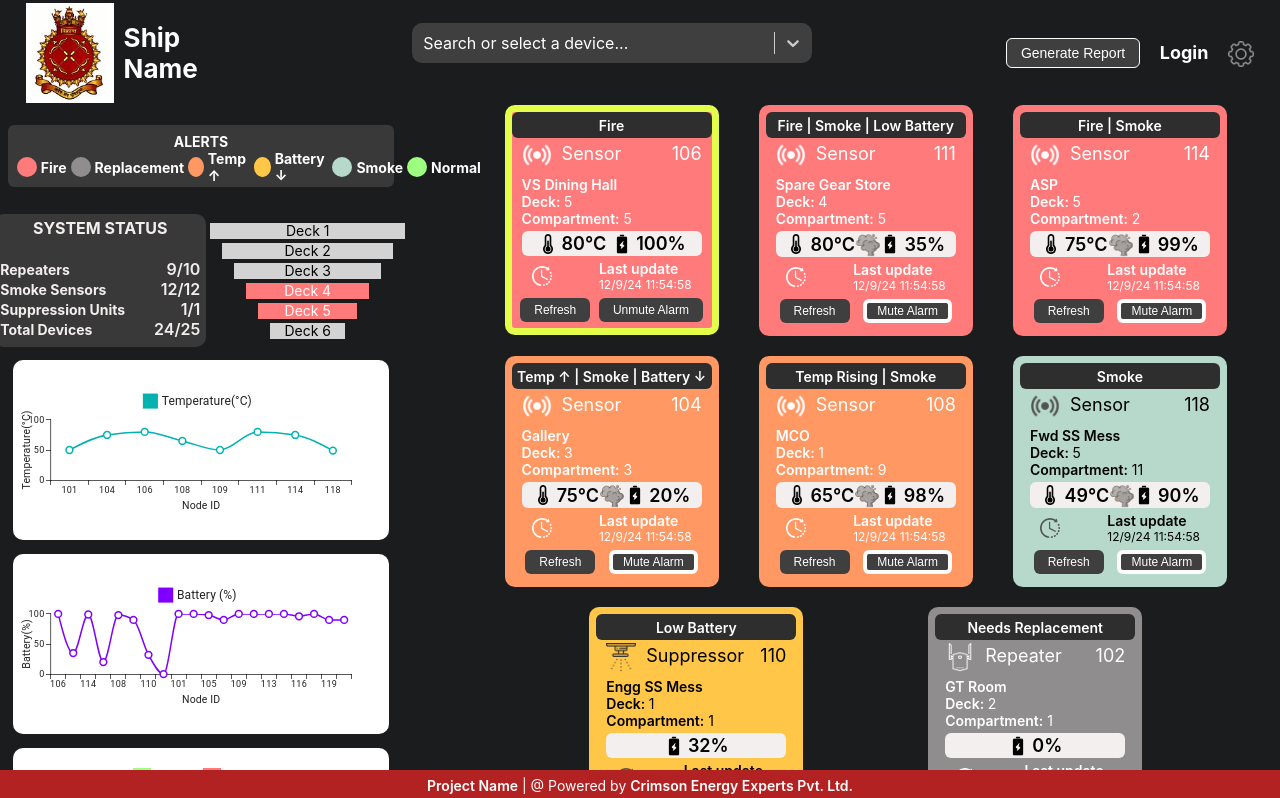
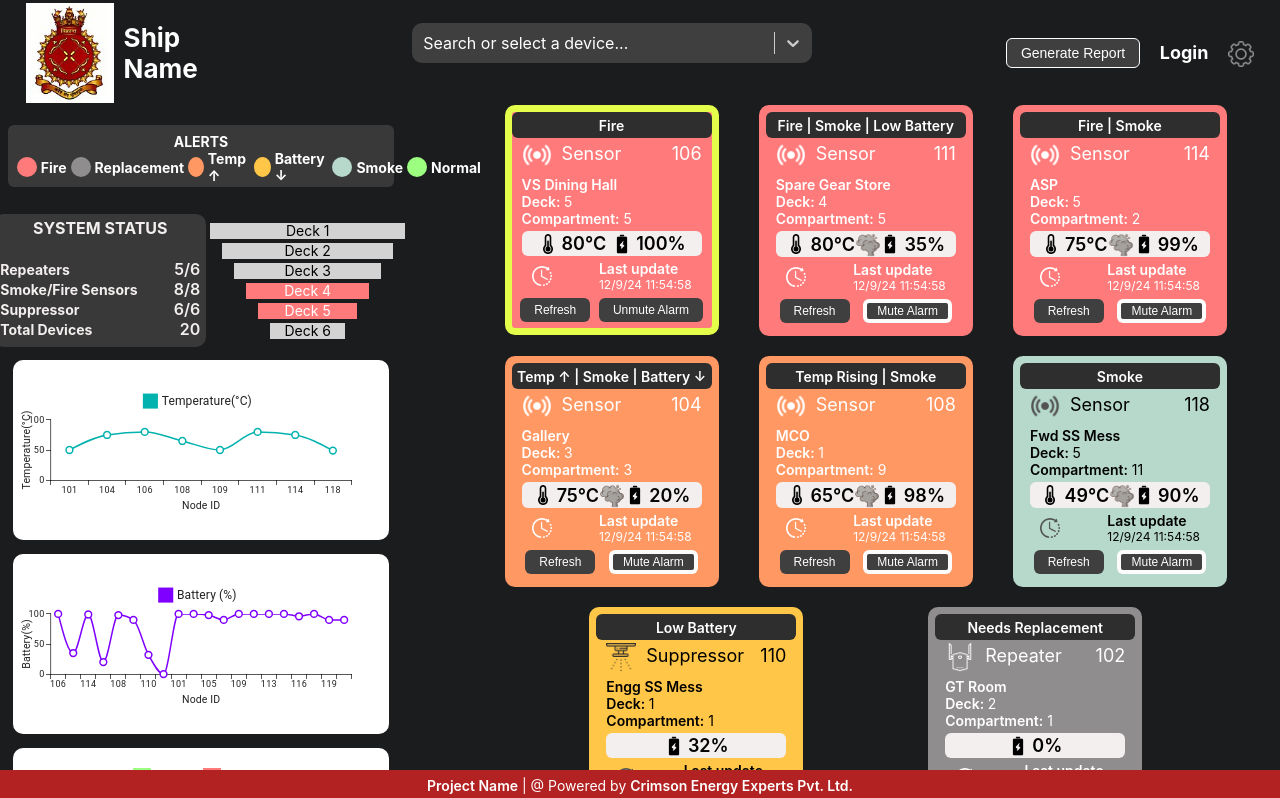
Before and after one commit to cee-diksha/fire_detection, a React (Create React App) app: page / in a window 1280 px wide. Shown: the top 798 px of the page. Built offline with nearby package versions, Linux system fonts and the light colour scheme.

Commit message:
summary cards made dynamic

```diff
--- a/src/comp-styles.css
+++ b/src/comp-styles.css
@@ -293,6 +293,12 @@ table {
     font-family: Arial, sans-serif;
     background-color: #fff;
     color: #333;
+}
+
+thead{
+  position: sticky;
+  z-index: 999;
+  top: 0;
 }
 
 th, td {
--- a/src/components/SettingsCards.js
+++ b/src/components/SettingsCards.js
@@ -1,12 +1,7 @@
 import { useContext, useEffect, useState } from "react"
 import "../comp-styles.css"
 import { MainContext } from "../context/MainContext"
-
-const totalUnits = (allDevices, unit) => {
-    console.log(allDevices, "devices")
-    const result = allDevices.filter(item => item.node_type === unit && item.isDeleted === false)
-    return result.length
-}
+import { totalUnits } from "../utils/TotalDevices"
 
 export const TotalSuppressionCard = () => {
     const {deviceInfo} = useContext(MainContext)
--- a/src/components/SettingsTable.js
+++ b/src/components/SettingsTable.js
@@ -81,7 +81,7 @@ const SettingsTable = () => {
                             <th>Suppressor</th>
                             <th>Deck No.</th>
                             <th>Comp. No.</th>
-                            <th>Connected to</th>
+                            <th>Connected to Repeater no.</th>
                             <th>Replaced by</th>
                             <th>Action</th>
                         </tr>
@@ -116,7 +116,7 @@ const SettingsTable = () => {
                                         type="number"
                                         id="tempInput"
                                         placeholder="Enter a number"
-                                        value={item.temp}
+                                        value={item.tempSetpoint}
                                         style={{ width: "40%" }}
                                         onChange={(e) => handleFieldChange(item.node_id, 'temp', e.target.value)}
                                         disabled={item.isDeleted}
--- a/src/components/SpecificCharts.js
+++ b/src/components/SpecificCharts.js
@@ -5,7 +5,7 @@ export const SpecificBattChart = ({batt, status}) => {
     console.log(batt, status, "battbatt")
     const time = batt.map(item => item.time)
     const battery = batt.map(item => item.value)
-    const lineColor =  status.includes("yellow") ? "#f8ef51" :status.includes("deleted") ? "#b0acac" : status.includes("not responding") ? "#a391b8" : "#05abf9"
+    const lineColor =  status.includes("yellow") ? "#FFC648" :status.includes("deleted") ? "#b0acac" : status.includes("not responding") ? "#a391b8" : "#05abf9"
 
  return(
         <LineChart
@@ -38,7 +38,7 @@ export const SpecificTempChart = ({temperature, status}) => {
     console.log(temperature, status, "speciifc temp chart")
     const time = temperature.map(item => item.time)
     const temp = temperature.map(item => item.value)
-    const lineColor = status.includes("danger") ? "#ff7b7b" : status.includes("orange") ? "#ff9863" : status.includes("not responding") ? "#a391b8" : "#05abf9"
+    const lineColor = status.includes("danger") ? "#ff7b7b" : status.includes("orange") ? "#FF6B3B" : status.includes("not responding") ? "#a391b8" : "#05abf9"
     return(
         <LineChart
             xAxis={[{ data: time, scaleType: 'band', label: "Time(hrs)", valueFormatter: (value, context) => context.location === "tick" ? value : `${value}00 hours`}]}
--- a/src/components/SummaryCard.js
+++ b/src/components/SummaryCard.js
@@ -1,25 +1,34 @@
-import React from 'react'
+import React, { useContext, useEffect, useState } from 'react'
 import "../comp-styles.css"
+import { totalUnits } from '../utils/TotalDevices'
+import { MainContext } from '../context/MainContext'
 
 const SummaryCard = () => {
+    const {deviceInfo} = useContext(MainContext)
+    const [data, setData] = useState(deviceInfo)
+
+    useEffect(() => {
+        setData(deviceInfo)
+    }, [deviceInfo])
+
   return (
     <div className='sum-details'>
         <h4>SYSTEM STATUS</h4>
         <div className='sum-details-combined' >
             <div id="sum-details-span1">Repeaters</div>
-            <div id="sum-details-span2">9/10</div>
+            <div id="sum-details-span2">{totalUnits(data, "repeater")}/{data.filter(item => item.node_type === "repeater").length}</div>
         </div>
         <div className='sum-details-combined' >
-            <div id="sum-details-span1">Smoke Sensors</div>
-            <div id="sum-details-span2">12/12</div>
+            <div id="sum-details-span1">Smoke/Fire Sensors</div>
+            <div id="sum-details-span2">{totalUnits(data, "sensor")}/{data.filter(item => item.node_type === "sensor").length}</div>
         </div>
         <div className='sum-details-combined' >
-            <div id="sum-details-span1">Suppression Units</div>
-            <div id="sum-details-span2">1/1</div>
+            <div id="sum-details-span1">Suppressor</div>
+            <div id="sum-details-span2">{totalUnits(data, "suppressor")}/{data.filter(item => item.node_type === "suppressor").length}</div>
         </div>
         <div className='sum-details-combined' >
             <div id="sum-details-span1">Total Devices</div>
-            <div id="sum-details-span2">24/25</div>
+            <div id="sum-details-span2">{data.length}</div>
         </div>
     </div>
   )
--- /dev/null
+++ b/src/utils/TotalDevices.js
@@ -0,0 +1,5 @@
+export const totalUnits = (allDevices, unit) => {
+    console.log(allDevices, "devices")
+    const result = allDevices.filter(item => item.node_type === unit && item.isDeleted === false)
+    return result.length
+}
```
